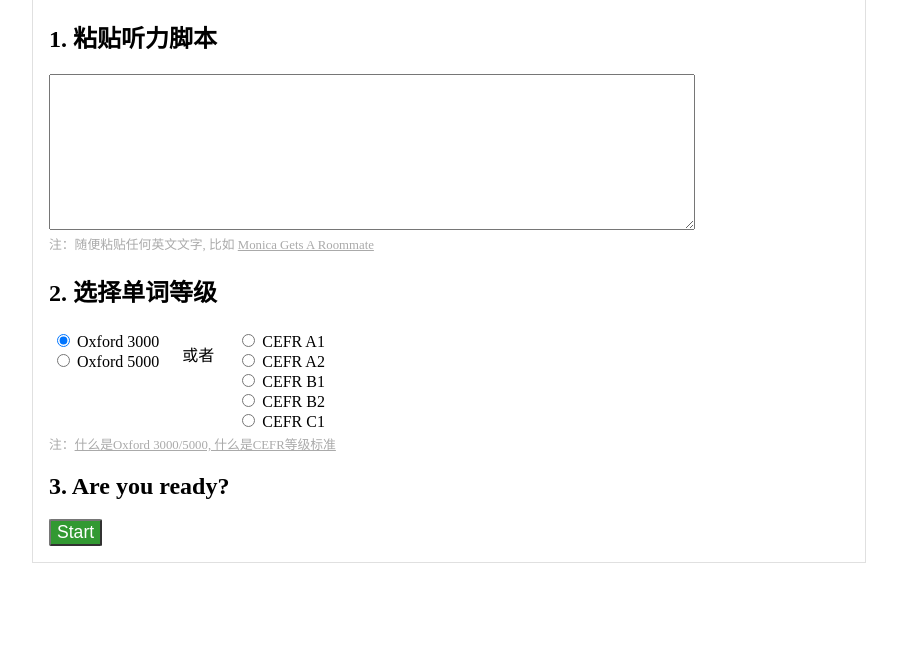
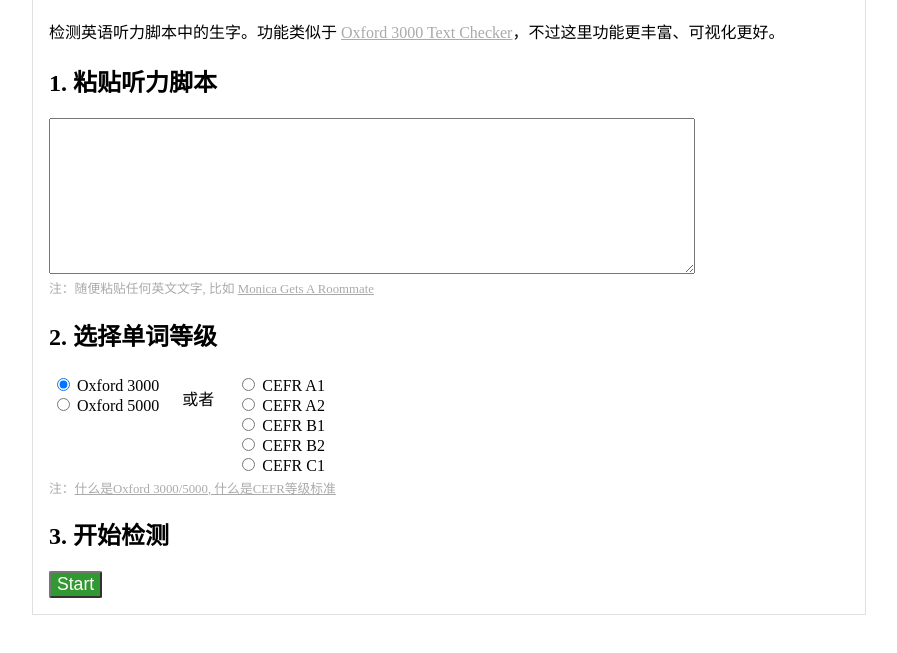
Before and after one commit to liaoleejun/word-pal, a plain HTML site: page index.html in a window 1280 px wide. Shown: the part 103-756 px from the top of the page, without its empty margins (191-1088 px from the left). Drawn offline with Linux system fonts and the light colour scheme.

Commit message:
添加针对竞品的优势

```diff
--- a/index.html
+++ b/index.html
@@ -8,6 +8,7 @@
 <body>
 <div class="main">
     <h1>英语听力和口语刻意训练</h1>
+    <p>检测英语听力脚本中的生字。功能类似于 <a href="https://www.oxfordlearnersdictionaries.com/us/oxford_3000_profiler.html" target="_blank">Oxford 3000 Text Checker</a>，不过这里功能更丰富、可视化更好。</p>
 
     <h2>1. 粘贴听力脚本</h2>
     <label for="input"><textarea name="input" id="input" rows="10"></textarea></label>
@@ -61,7 +62,7 @@
         </tr>
     </table>
     <div class="note">注：<a href="#">什么是Oxford 3000/5000, 什么是CEFR等级标准</a></div>
-    <h2>3. Are you ready?</h2>
+    <h2>3. 开始检测</h2>
     <button>Start</button>
 </div>
 </body>
```
